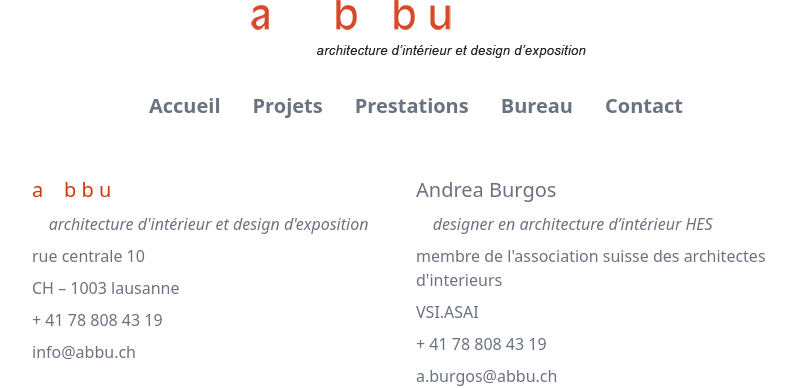
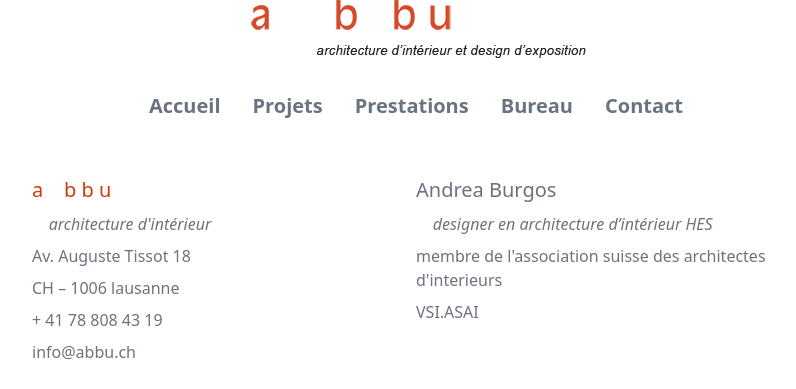
Before and after one commit to juanrios15/abbu-site, a Django app: page /contact/ in a window 1280 px wide. Shown: the part 33-422 px from the top of the page, without its empty margins (224-1020 px from the left). Run offline with Django 5.2, Linux system fonts and the light colour scheme; some libraries are stand-ins or nearby versions.

Commit message:
add: fixes for html

```diff
--- a/sitecontent/templates/sitecontent/base.html
+++ b/sitecontent/templates/sitecontent/base.html
@@ -74,7 +74,7 @@
       <span class="mx-3">I</span>
       <a href="tel:+41788084319" class="hover:underline">tél: 078 808 43 19</a>
       <span class="mx-3">I</span>
-      <a href="mailto:info@abbu.ch" class="hover:underline">info@abbu.ch</a>
+      <a href="mailto:a.burgos@abbu.ch" class="hover:underline">a.burgos@abbu.ch</a>
     </p>
   </footer>
 
--- a/sitecontent/templates/sitecontent/contact.html
+++ b/sitecontent/templates/sitecontent/contact.html
@@ -7,9 +7,9 @@
   <div class="grid grid-cols-1 md:grid-cols-2">
     <div class="space-y-2">
       <div class="text-[#ce3a0d] text-xl">a &nbsp;&nbsp; b b u</div>
-      <div class="italic">&nbsp;&nbsp;&nbsp;&nbsp;architecture d'intérieur et design d'exposition </div>
-      <div>rue centrale 10</div>
-      <div>CH – 1003 lausanne</div>
+      <div class="italic">&nbsp;&nbsp;&nbsp;&nbsp;architecture d'intérieur </div>
+      <div>Av. Auguste Tissot 18</div>
+      <div>CH – 1006 lausanne</div>
       <div><a href="tel:+41788084319" class="hover:underline">+ 41 78 808 43 19</a></div>
       <div><a href="mailto:info@abbu.ch" class="hover:underline">info@abbu.ch</a></div>
     </div>
@@ -18,15 +18,10 @@
       <div class="italic">&nbsp;&nbsp;&nbsp;&nbsp;designer en architecture d’intérieur HES </div>
       <div>membre de l'association suisse des architectes d'interieurs</div>
       <div>VSI.ASAI </div>
-      <div><a href="tel:+41788084319" class="hover:underline">+ 41 78 808 43 19</a></div>
-      <div><a href="mailto:a.burgos@abbu.ch" class="hover:underline">a.burgos@abbu.ch</a></div>
     </div>
   </div>
-  <div class="flex justify-center py-4 md:py-12 border-b">
-    entreprise individuelle immatriculée au registre du commerce du canton de vaud N° CHE-150.368.514
-  </div>
   <div class="mt-8">
-    <iframe src="https://www.google.com/maps/d/embed?mid=zqspP69z7f_k.kGJhpcMR2WSg" width="100%" height="300"
+    <iframe src="https://www.google.com/maps/embed?pb=!1m18!1m12!1m3!1d2759.9554368357585!2d6.6363534999999985!3d46.5149362!2m3!1f0!2f0!3f0!3m2!1i1024!2i768!4f13.1!3m3!1m2!1s0x478c2fcb0e541329%3A0xfbe09c7c12e2f13d!2sAv.%20Auguste-Tissot%2018%2C%201006%20Lausanne%2C%20Suiza!5e1!3m2!1ses!2sco!4v1772117163281!5m2!1ses!2sco" width="100%" height="300"
       style="border:0;" allowfullscreen="" loading="lazy" referrerpolicy="no-referrer-when-downgrade">
     </iframe>
   </div>
--- a/sitecontent/templates/sitecontent/services.html
+++ b/sitecontent/templates/sitecontent/services.html
@@ -8,12 +8,6 @@
   <div>
     {{ page.section1_body|safe }}
   </div>
-  <div class="my-8">
-    <a href="{% static 'sitecontent/museographie_lg_abbu.pdf' %}" target="_blank"
-      class="px-4 py-2 bg-gray-500 text-white rounded hover:bg-gray-700">
-      Voir le document (PDF)
-    </a>
-  </div>
   <div>
     {{ page.section2_body|safe }}
   </div>
```
